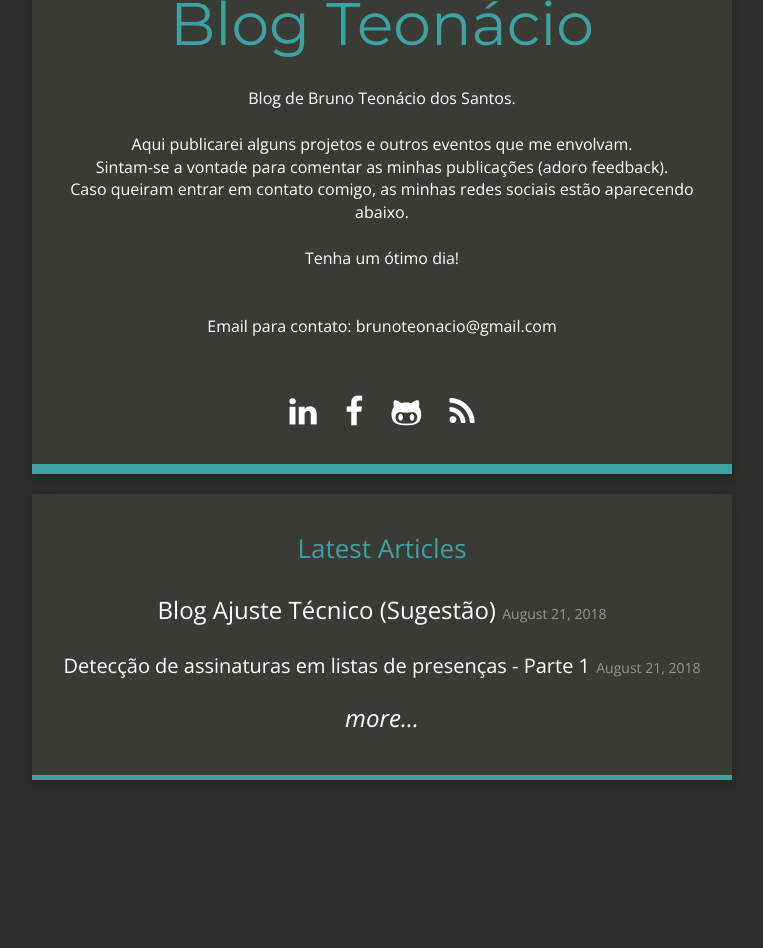
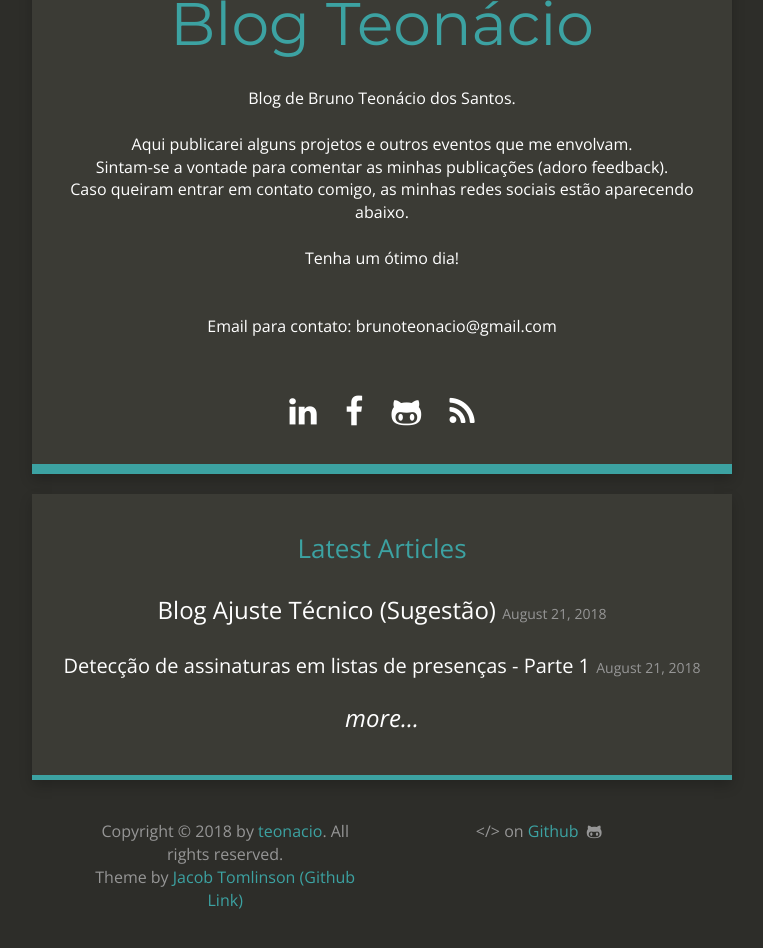
Before and after one commit to teonacio/teonacio.github.io, a Jekyll site: the page built from index.html, in a window 1280 px wide, cut to the strip 174-1167 px from the top of the page. Shown: the top 948 px of the strip, without its empty margins (258-1021 px from the left). Built offline with Jekyll 4.4.1, drawn with Linux system fonts in a browser that asks for light colours; nearby versions of some CDN libraries; comment, search, counter and statistics services are not loaded; before the commit the page ends 995 px from its top, so only the background shows below that.

Commit message:
site footer

```diff
--- a/index.html
+++ b/index.html
@@ -50,3 +50,15 @@ make-smaller-titles: true
 
     </div>
 </div>
+
+<div class=footer>
+<div class="footer clearfix">
+    <div class="col-md-6">
+        Copyright © 2018 by <a href="http://github.com/teonacio">teonacio</a>.
+        All rights reserved.<br>Theme by <a href="https://twitter.com/_JacobTomlinson">Jacob
+        Tomlinson (<a href="https://github.com/jacobtomlinson/carte-noire">Github Link)</a>
+    </div>
+    <div class="col-md-6">
+        &lt;/&gt; on <a href="https://github.com/teonacio/teonacio.github.io">Github</a> &nbsp;<i class="fa fa-github-alt"></i>
+    </div>
+</div>
```
